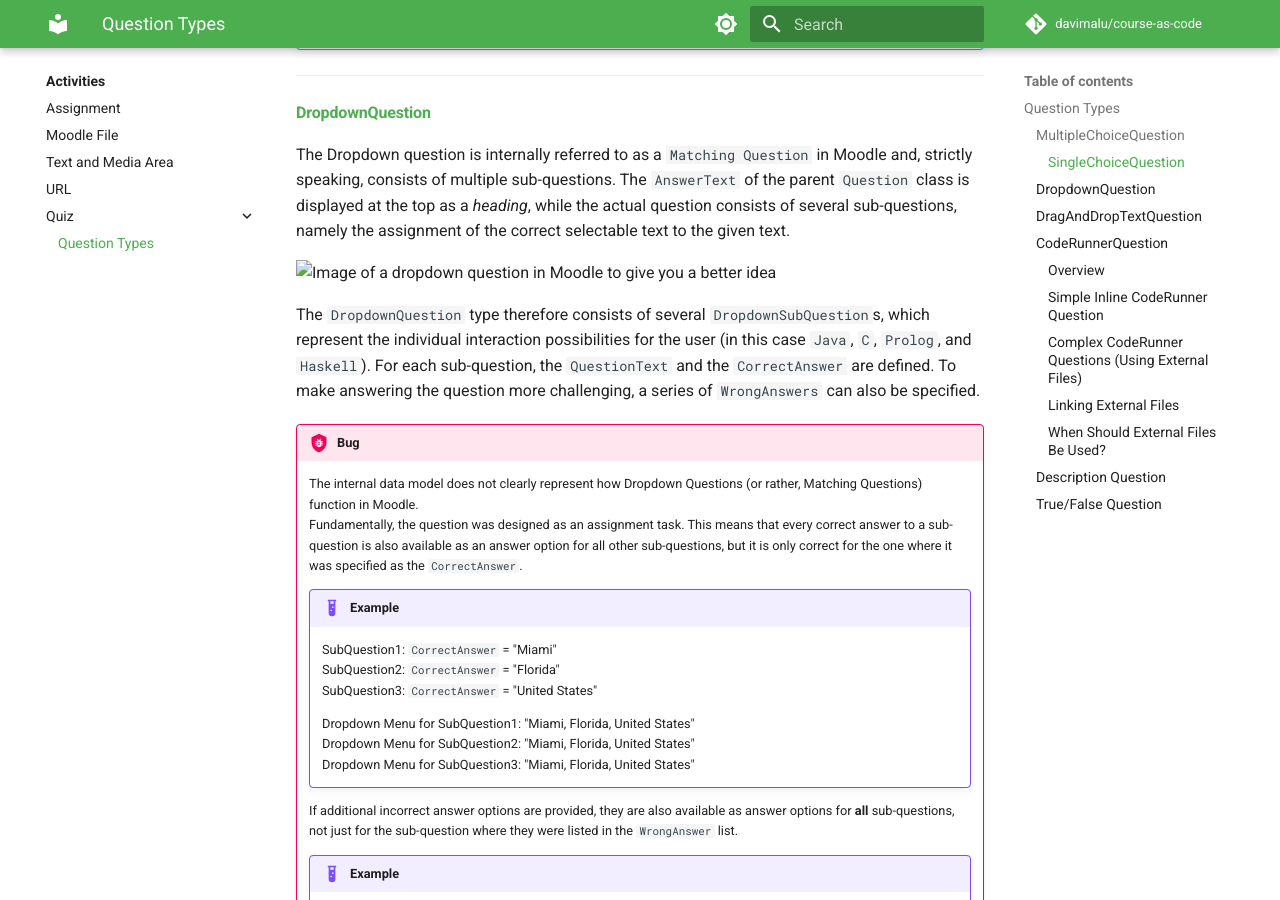
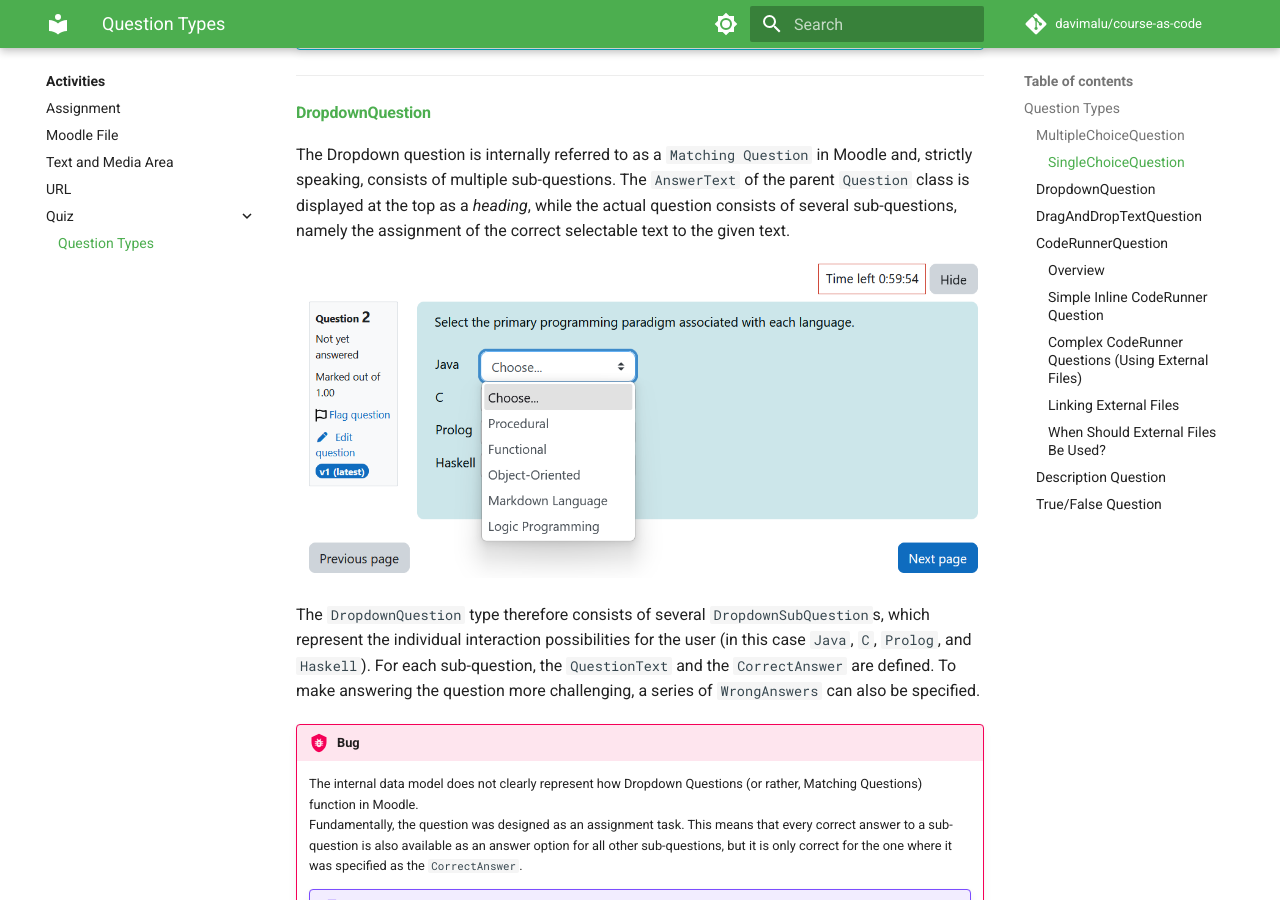
Before and after one commit to if24b267/course-as-code, an MkDocs documentation site: the page built from Documentation/MkDocs/docs/Activities/Quiz/Question_Types.md, in a window 1280 px wide and 900 px high, scrolled down 1673 px. Built offline with MkDocs 1.6.1 and Material for MkDocs 9.7.7, drawn with Linux system fonts in a browser that asks for light colours; comment, search, counter and statistics services are not loaded.

```diff
--- a/Documentation/MkDocs/docs/Activities/Quiz/Question_Types.md
+++ b/Documentation/MkDocs/docs/Activities/Quiz/Question_Types.md
@@ -47,7 +47,7 @@
 #### [DropdownQuestion](https://docs.moodle.org/500/en/Matching_question_type)
 The Dropdown question is internally referred to as a `Matching Question` in Moodle and, strictly speaking, consists of multiple sub-questions. The `AnswerText` of the parent `Question` class is displayed at the top as a *heading*, while the actual question consists of several sub-questions, namely the assignment of the correct selectable text to the given text.
 
-![Image of a dropdown question in Moodle to give you a better idea](../assets/DropDownQuestion.png)
+![Image of a dropdown question in Moodle to give you a better idea](../../assets/DropDownQuestion.png)
 
 The `DropdownQuestion` type therefore consists of several `DropdownSubQuestion`s, which represent the individual interaction possibilities for the user (in this case `Java`, `C`, `Prolog`, and `Haskell`). For each sub-question, the `QuestionText` and the `CorrectAnswer` are defined. To make answering the question more challenging, a series of `WrongAnswers` can also be specified.
 
@@ -78,7 +78,7 @@
 #### [DragAndDropTextQuestion](https://docs.moodle.org/500/en/Drag_and_drop_into_text_question_type)
 The `DragAndDropTextQuestion` format refers to classic fill-in-the-blank questions where the user has to insert the correct word from a set of predefined words into the corresponding gap.
 
-![Image of a cloze text question in Moodle to give you a better idea](../assets/DragAndDropTextQuestion.png)
+![Image of a cloze text question in Moodle to give you a better idea](../../assets/DragAndDropTextQuestion.png)
 
 This question type consists of a `QuestionText` (in the parent class `Question`) that can contain gaps, and multiple `TextChoice` elements, each assigned an `ID` and a `Value` (its content), which can be inserted into the cloze text.
 
@@ -104,7 +104,7 @@
 
 A `TextChoice` can also be assigned to a specific `Category` to specify distractors individually per gap.
 
-![A different cloze text question in Moodle, making use of categories, to give you a better idea](../assets/DragAndDropTextQuestionWithCategory.png)
+![A different cloze text question in Moodle, making use of categories, to give you a better idea](../../assets/DragAndDropTextQuestionWithCategory.png)
 
 !!! example
     The question from the example screenshot would be represented in the data model as follows:
@@ -127,7 +127,7 @@
 CodeRunner questions require students to write and run code in order to solve a programming task. They rely on the Moodle CodeRunner plugin, which must be installed on the Moodle instance for this question type to function.
 
 A CodeRunner question evaluates the student’s code by running it against one or more test cases. The question can be defined entirely inline inside the YAML file, or—especially for larger tasks—split into multiple external files.
-![Image of a CodeRunner question](../assets/CodeRunnerQuestion.png)
+![Image of a CodeRunner question](../../assets/CodeRunnerQuestion.png)
 
 <hr>
 ##### Overview
```
